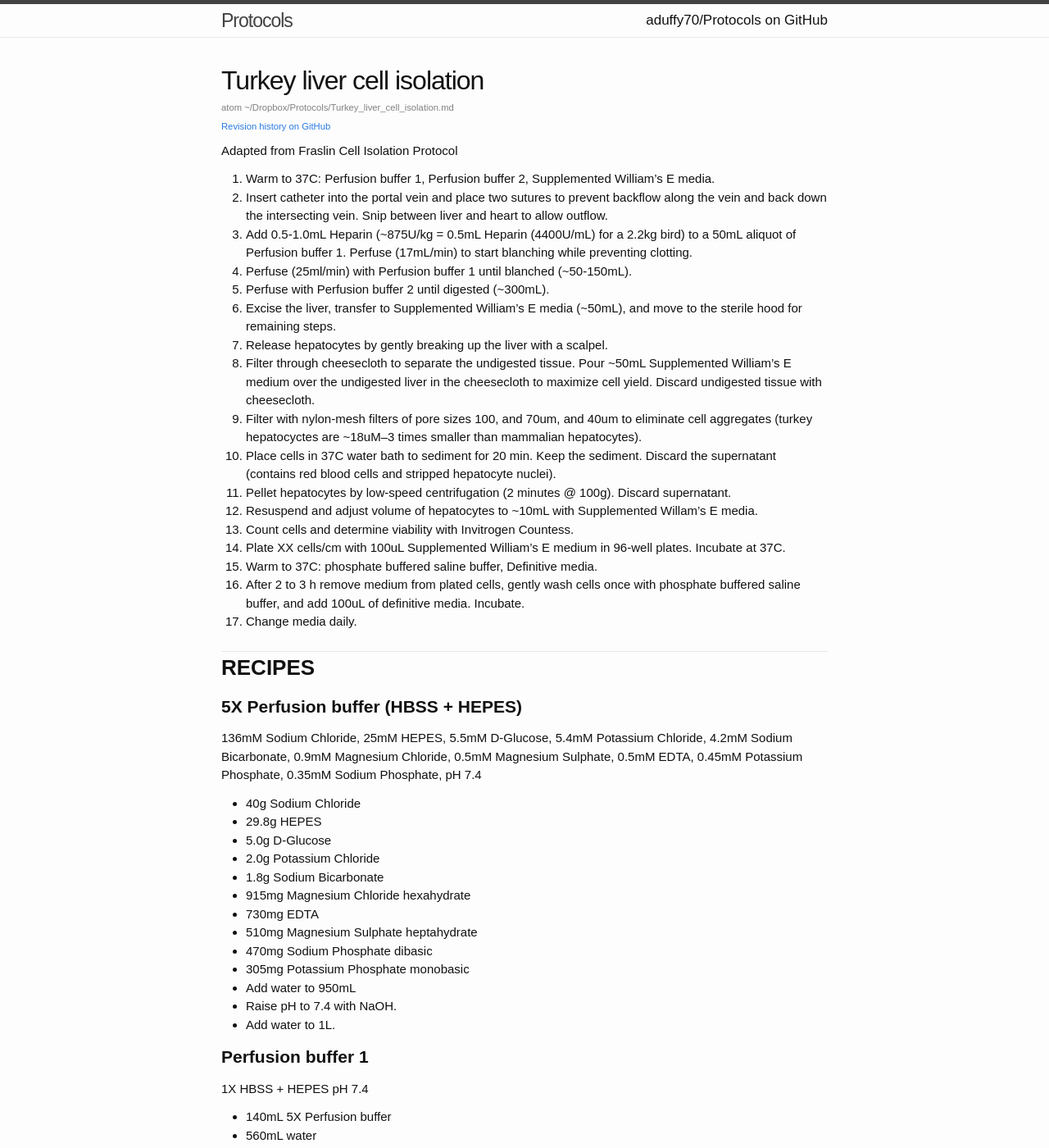
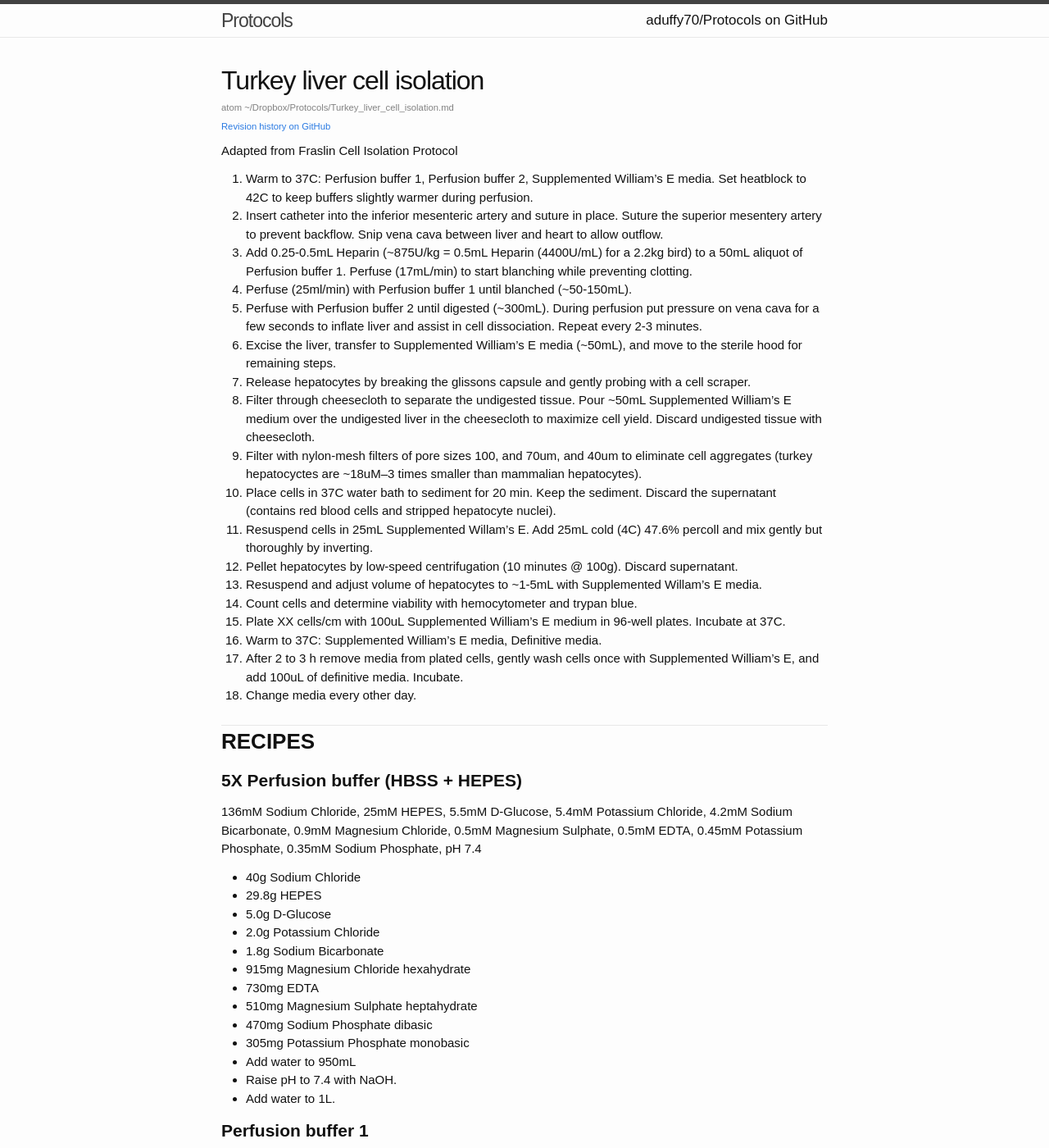
Before and after one commit to aduffy70/Protocols, a Jekyll site: the page built from Turkey_liver_cell_isolation.md, in a window 1280 px wide and 1400 px high. Shown: the whole window at 82% size. Built offline with Jekyll 4.4.1, drawn with Linux system fonts in a browser that asks for light colours; some web fonts are replaced; some of the changed text lies outside the part shown.

Commit message:
Update for percoll and tweaks based on last few birds.

```diff
--- a/Turkey_liver_cell_isolation.md
+++ b/Turkey_liver_cell_isolation.md
@@ -6,23 +6,24 @@ categories: protocol
 
 Adapted from Fraslin Cell Isolation Protocol
 
-1. Warm to 37C: Perfusion buffer 1, Perfusion buffer 2, Supplemented William’s E media.
-1. Insert catheter into the portal vein and place two sutures to prevent backflow along the vein and back down the intersecting vein. Snip between liver and heart to allow outflow.
-1. Add 0.5-1.0mL Heparin (~875U/kg = 0.5mL Heparin (4400U/mL) for a 2.2kg bird) to a 50mL aliquot of Perfusion buffer 1. Perfuse (17mL/min) to start blanching while preventing clotting.
+1. Warm to 37C: Perfusion buffer 1, Perfusion buffer 2, Supplemented William’s E media. Set heatblock to 42C to keep buffers slightly warmer during perfusion.
+1. Insert catheter into the inferior mesenteric artery and suture in place. Suture the superior mesentery artery to prevent backflow. Snip vena cava between liver and heart to allow outflow.
+1. Add 0.25-0.5mL Heparin (~875U/kg = 0.5mL Heparin (4400U/mL) for a 2.2kg bird) to a 50mL aliquot of Perfusion buffer 1. Perfuse (17mL/min) to start blanching while preventing clotting.
 1. Perfuse (25ml/min) with Perfusion buffer 1 until blanched (~50-150mL).
-1. Perfuse with Perfusion buffer 2 until digested (~300mL).
+1. Perfuse with Perfusion buffer 2 until digested (~300mL). During perfusion put pressure on vena cava for a few seconds to inflate liver and assist in cell dissociation. Repeat every 2-3 minutes.
 1. Excise the liver, transfer to Supplemented William’s E media (~50mL), and move to the sterile hood for remaining steps.
-1. Release hepatocytes by gently breaking up the liver with a scalpel.
+1. Release hepatocytes by breaking the glissons capsule and gently probing with a cell scraper.
 1. Filter through cheesecloth to separate the undigested tissue. Pour ~50mL Supplemented William’s E medium over the undigested liver in the cheesecloth to maximize cell yield. Discard undigested tissue with cheesecloth.
 1. Filter with nylon-mesh filters of pore sizes 100, and 70um, and 40um to eliminate cell aggregates (turkey hepatocyctes are ~18uM--3 times smaller than mammalian hepatocytes).
 1. Place cells in 37C water bath to sediment for 20 min. Keep the sediment. Discard the supernatant (contains red blood cells and stripped hepatocyte nuclei).
-1. Pellet hepatocytes by low-speed centrifugation (2 minutes @ 100g). Discard supernatant.
-1. Resuspend and adjust volume of hepatocytes to ~10mL with Supplemented Willam's E media.
-1. Count cells and determine viability with Invitrogen Countess.
+1. Resuspend cells in 25mL Supplemented Willam's E. Add 25mL cold (4C) 47.6% percoll and mix gently but thoroughly by inverting.
+1. Pellet hepatocytes by low-speed centrifugation (10 minutes @ 100g). Discard supernatant.
+1. Resuspend and adjust volume of hepatocytes to ~1-5mL with Supplemented Willam's E media.
+1. Count cells and determine viability with hemocytometer and trypan blue.
 1. Plate XX cells/cm with 100uL Supplemented William’s E medium in 96-well plates. Incubate at 37C.
-1. Warm to 37C: phosphate buffered saline buffer, Definitive media.
-1. After 2 to 3 h remove medium from plated cells, gently wash cells once with phosphate buffered saline buffer, and add 100uL of definitive media. Incubate.
-1. Change media daily.
+1. Warm to 37C: Supplemented William's E media, Definitive media.
+1. After 2 to 3 h remove media from plated cells, gently wash cells once with Supplemented William's E, and add 100uL of definitive media. Incubate.
+1. Change media every other day.
 
 # RECIPES
 
@@ -73,3 +74,12 @@ Adapted from Fraslin Cell Isolation Protocol
   * 150uL glucagon (stock = 200ug/mL)
   * 6mL transferrin (stock = 500ug/mL)
   * 600uL dexamethasone (stock = 20ug/mL)
+
+## 47.6% Percoll
+  To make Stock Isotonic Percoll (SIP):
+    * 9 parts stock Percoll : 1 part 1.5M NaCl
+
+  To make 47.6% Percoll (I know... this actually makes 47.6% SIP, not 47.6% Percoll, but it works. It is actually 42.8% Percoll):
+    * 100mL SIP
+    * 110mL HBSS + HEPES
+    * Adjust pH to 7.4 with HCl
```
Also changed, not shown: other parts of Turkey_liver_cell_isolation.md (+2 -2 lines).
